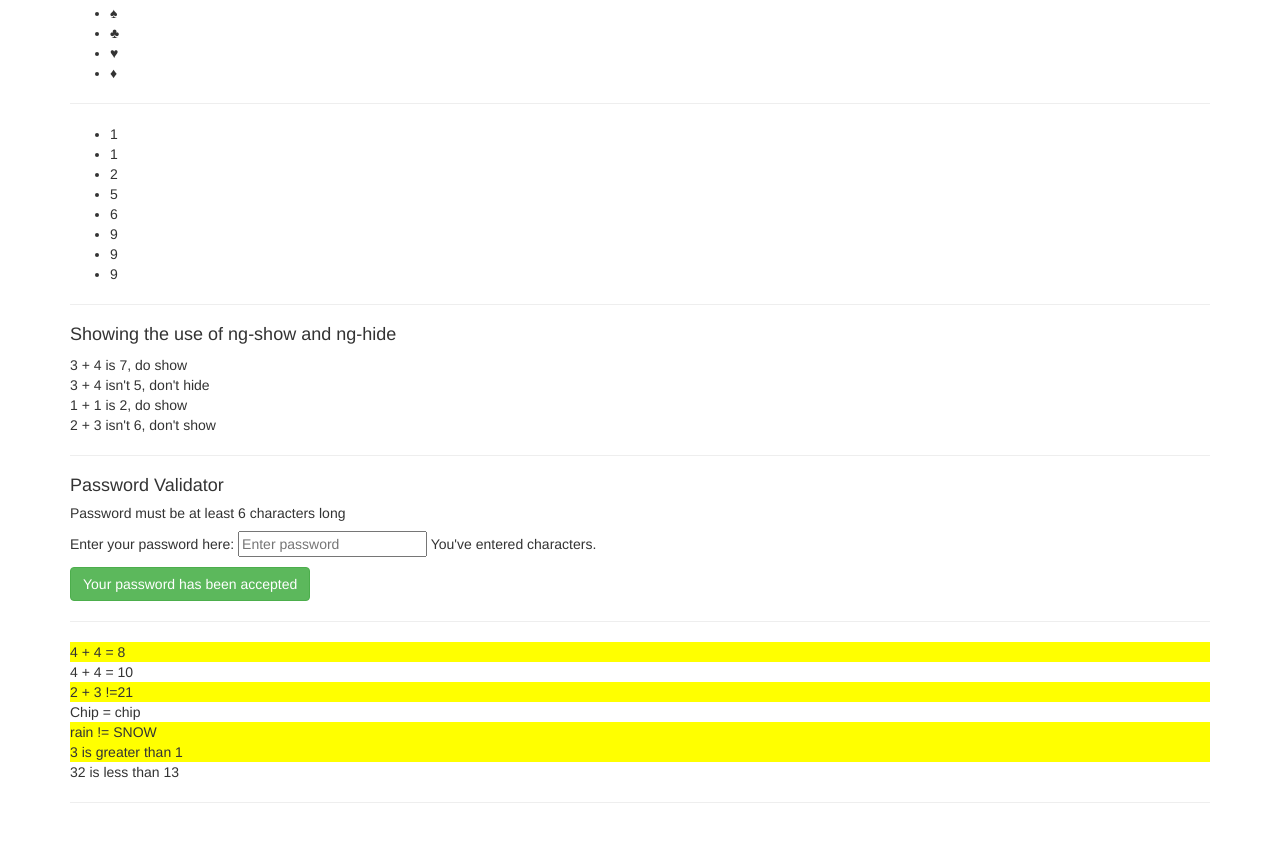
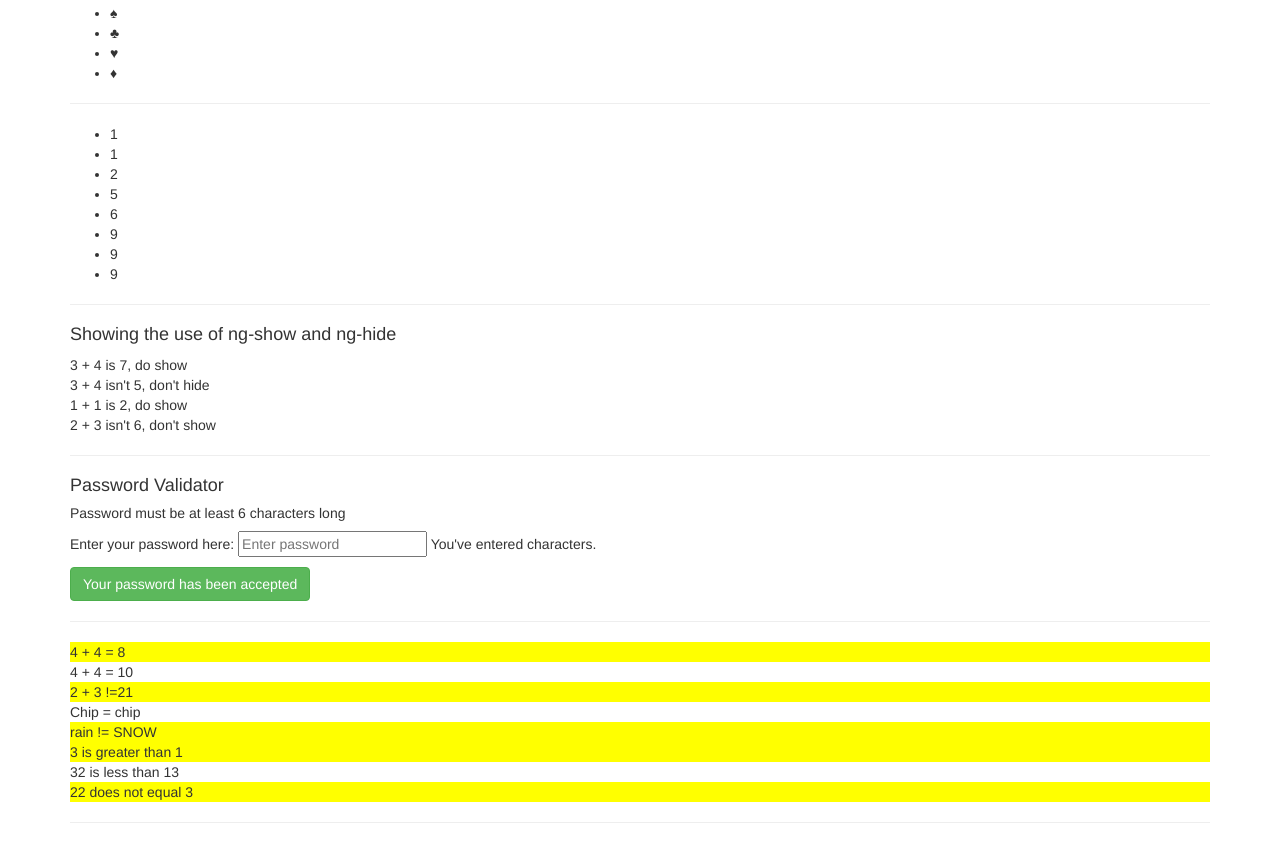
Before and after one commit to ChipMorris10/intro_to_angular, a plain HTML site: page index.html in a window 1280 px wide. Shown: the part 3171-4012 px from the top of the page. Drawn offline with nearby package versions, Linux system fonts and the light colour scheme; some packages are replaced by stand-ins of ours.

Commit message:
playing around

```diff
--- a/index.html
+++ b/index.html
@@ -307,6 +307,7 @@
       <div ng-class="{highlight: 'rain' !== 'SNOW'}">rain != SNOW</div>
       <div ng-class="{highlight: 3 > 1}">3 is greater than 1</div>
       <div ng-class="{highlight: 32 < 13}">32 is less than 13</div>
+      <div ng-class="{highlight: 22 != 3}">22 does not equal 3</div>
 <hr>
 
       <!-- Another example of ng-class. I copied this from https://docs.angularjs.org/api/ng/directive/ngClass -->
```
